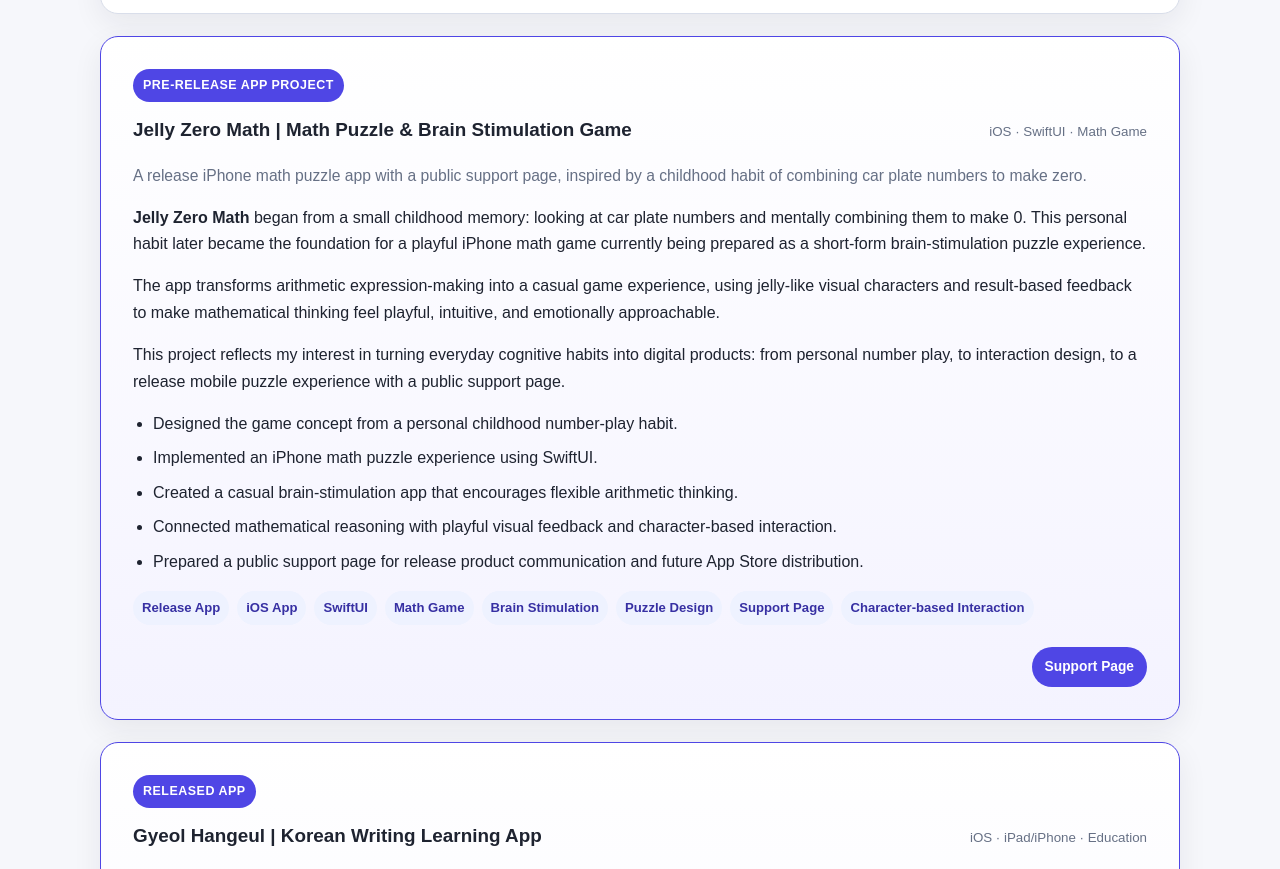
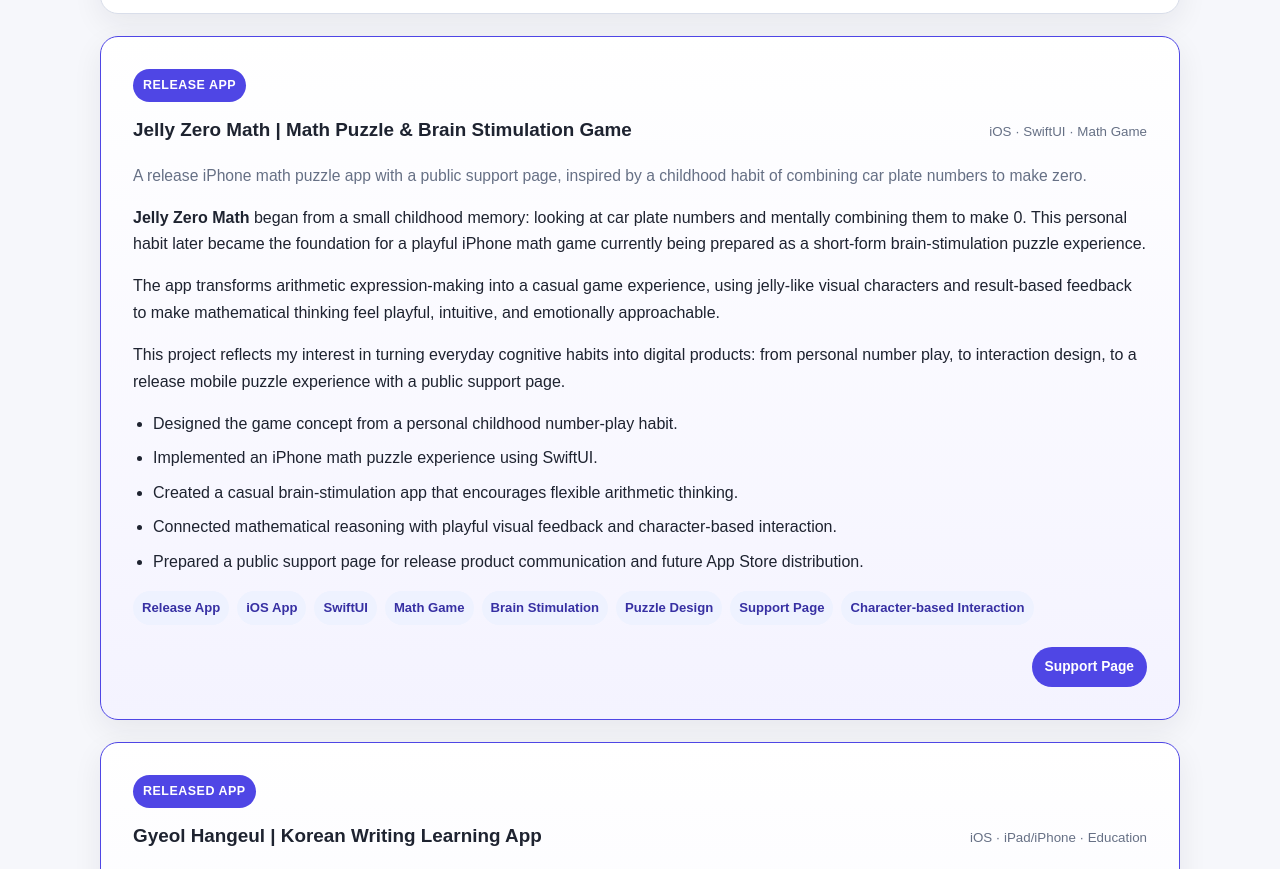
Before and after one commit to j-ai-616/portfolio, a plain HTML site: page index.html in a window 1280 px wide. Shown: the part 7504-8373 px from the top of the page. Drawn offline with Linux system fonts and the light colour scheme.

Commit message:
index.html 업데이트

```diff
--- a/index.html
+++ b/index.html
@@ -805,7 +805,7 @@
         </div>
 
         <article class="card featured-card span-12">
-          <span class="featured-label">Pre-release App Project</span>
+          <span class="featured-label">Release App</span>
 
           <div class="project-title">
             <h3>Jelly Zero Math | Math Puzzle & Brain Stimulation Game</h3>
```
